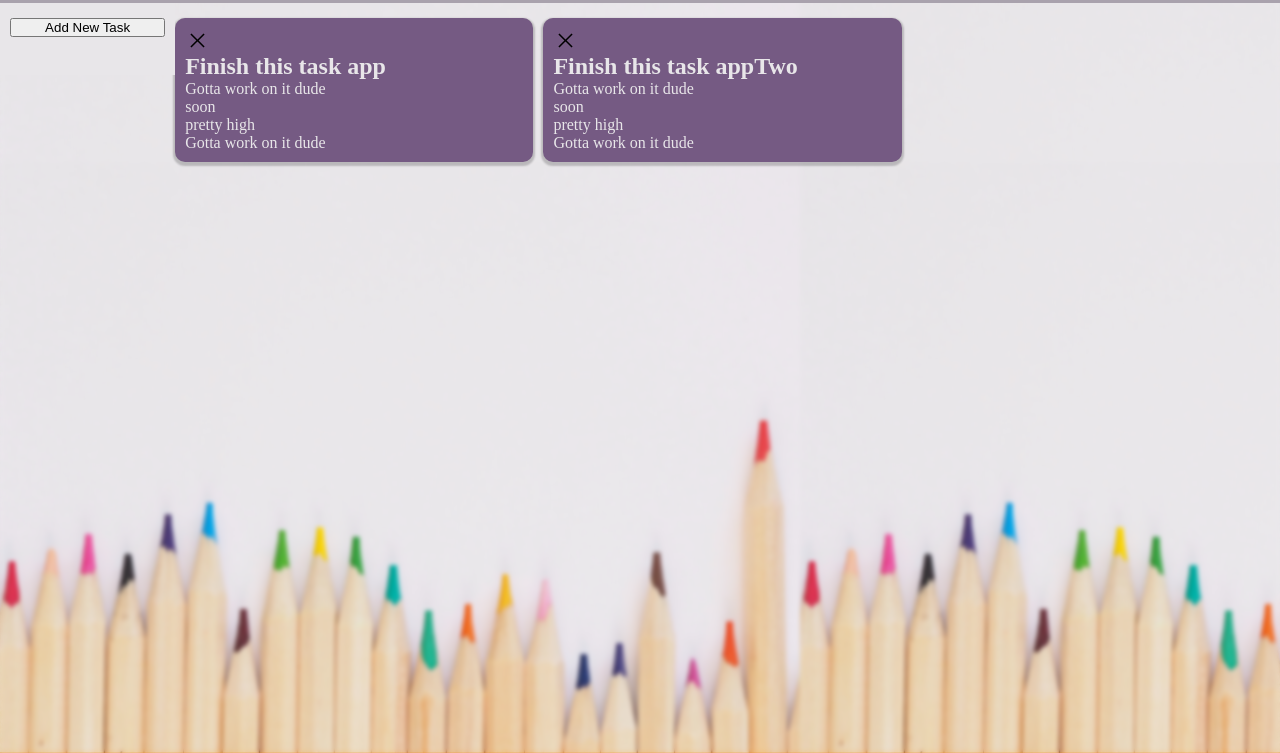
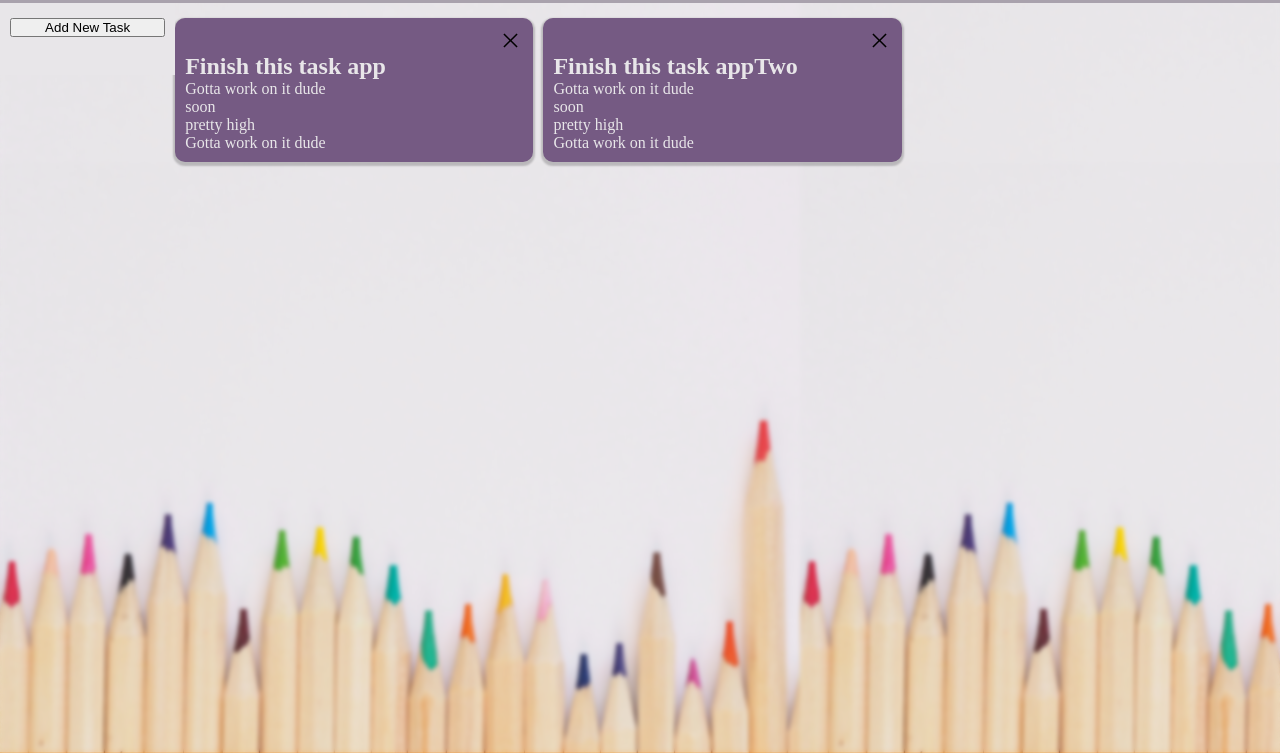
Before and after one commit to ihess95/odinToDo, a website built with webpack: page dist/index.html in a window 1280 px wide. Shown: the part 47-800 px from the top of the page. Built offline with nearby package versions, Linux system fonts and the light colour scheme.

Commit message:
fix card deletion button placement

```diff
--- a/style/style.scss
+++ b/style/style.scss
@@ -74,6 +74,9 @@
   .title {
     font-size: 1.5rem;
     font-weight: 600;
+  }
+  :first-child {
+    align-self: flex-end;
   }
   img {
     width: 25px;
```
Also changed, not shown: style/style.css, 1 other file.
